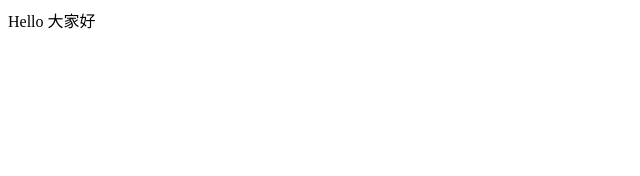
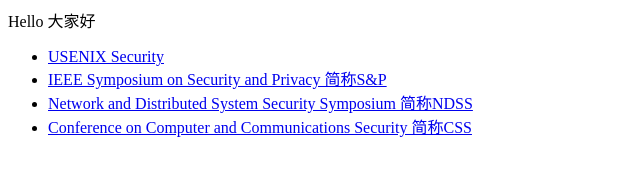
Before and after one commit to xmq-111/Fuzzing-paper, a plain HTML site: page index.html in a window 1280 px wide. Shown: the whole page, without its empty margins (0-640 px from the left). Drawn offline with Linux system fonts and the light colour scheme.

Commit message:
Update index.html

```diff
--- a/index.html
+++ b/index.html
@@ -1 +1,7 @@
 <p>Hello 大家好</p>
+<ul>
+  <li> <a href="https://www.usenix.org/">USENIX Security</a> </li>
+  <li> <a href="https://www.ieee-security.org/TC/SP-Index.html">IEEE Symposium on Security and Privacy 简称S&P</a> </li>
+  <li> <a href="https://www.ndss-symposium.org/">Network and Distributed System Security Symposium 简称NDSS</a> </li>
+  <li> <a href="https://www.sigsac.org/ccs.html">Conference on Computer and Communications Security 简称CSS</a> </li>
+</ul>
```
